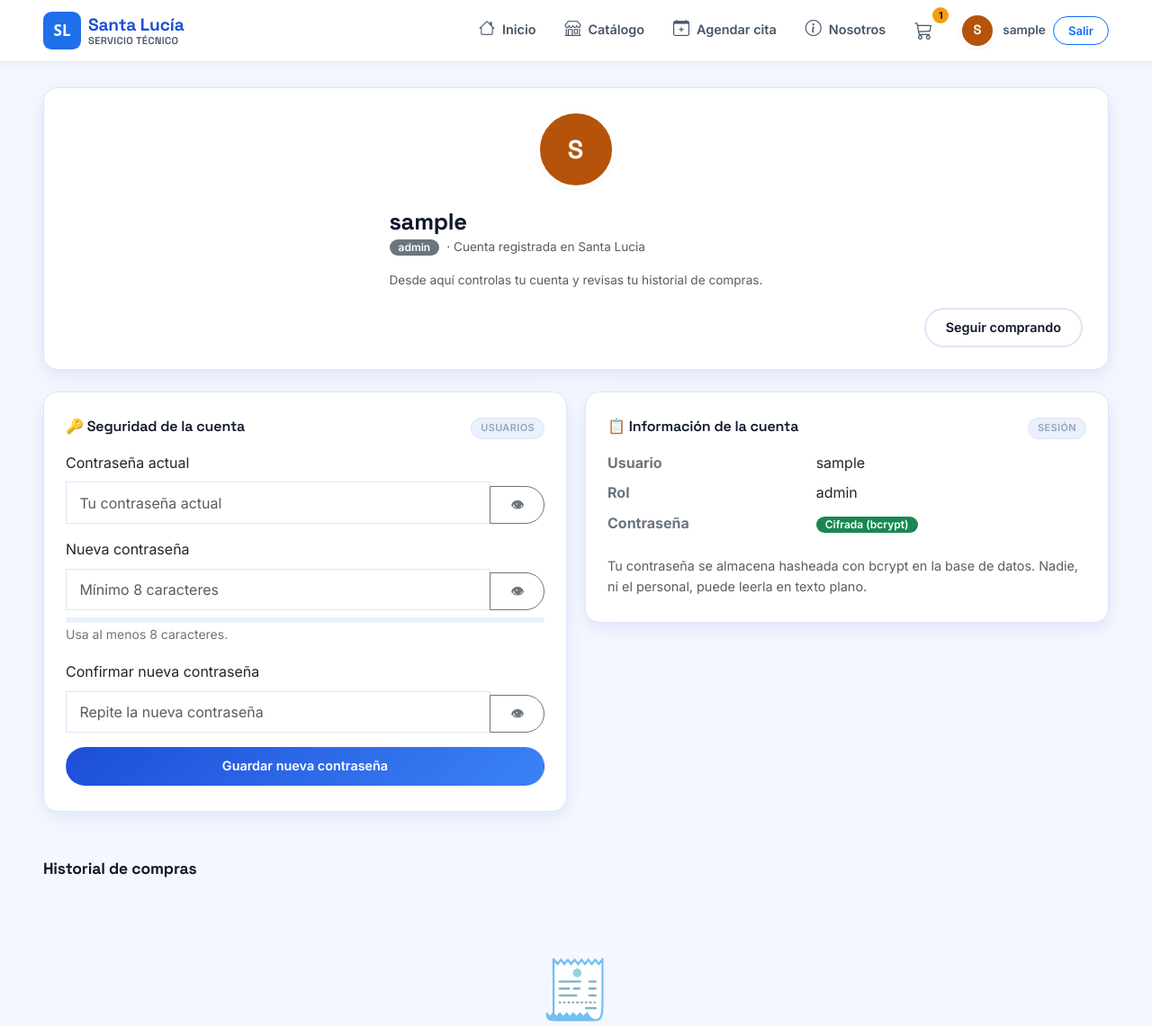
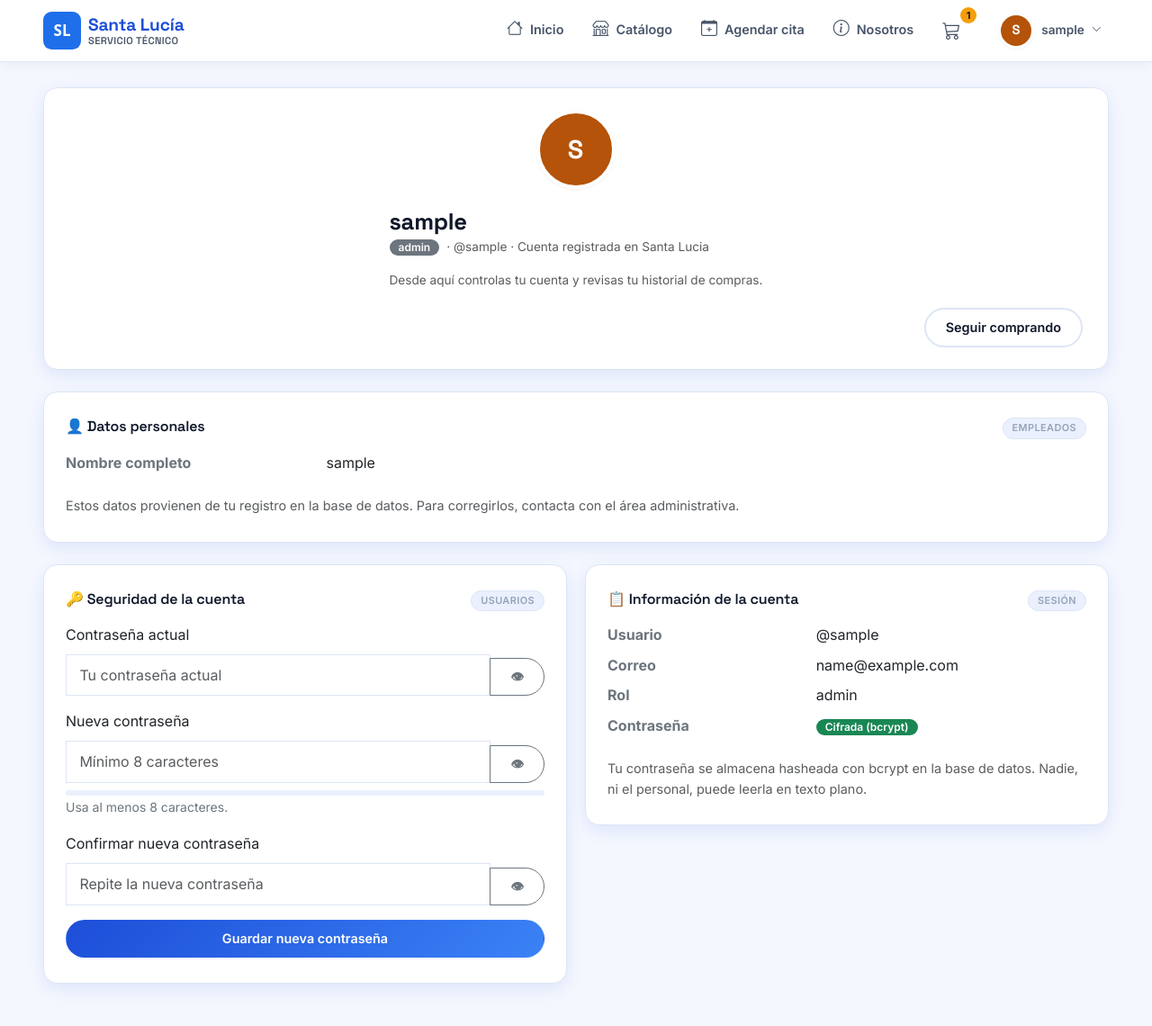
Before and after one commit to i2513702-cmyk/SantaLuciaGH, a Flask app: page /perfil in a window 1280 px wide. Shown: the top 1140 px of the page at 90% size. Run offline with Flask 3, Linux system fonts and the light colour scheme; the visitor is signed in with stand-in values (Sample User, id 1); some libraries are stand-ins or nearby versions.

Commit message:
Perfil de usuarios

```diff
--- a/app/__init__.py
+++ b/app/__init__.py
@@ -97,7 +97,7 @@ def create_app() -> Flask:
     def inject_globals():
         from flask import session
 
-        from app.decorators import ROLES_VENTAS, es_administrativo, map_rol, puede_comprar
+        from app.decorators import ROLES_DB, ROLES_VENTAS, es_administrativo, map_rol, puede_comprar
         from app.security import get_csrf
 
         rol = session.get("rol")
@@ -116,6 +116,7 @@ def create_app() -> Flask:
             "footer_bg": app.config["FOOTER_BG_PATH"],
             "rol": rol,
             "rol_panel": map_rol(rol),
+            "rol_label": ROLES_DB.get(rol or ""),
             "es_admin": es_administrativo(rol),
             "puede_comprar": puede_comprar(rol),
             "puede_ventas": rol in ROLES_VENTAS,
--- a/app/routes/main.py
+++ b/app/routes/main.py
@@ -236,6 +236,46 @@ def perfil():
     sin_compra = es_no_comprador(session.get("rol"))
     compras = []
 
+    # --- Datos personales desde la BD (tabla usuarios + clientes/empleados) ---
+    from app.services import rest_auth_service
+
+    perfil_db = {}
+    try:
+        perfil_db = rest_auth_service.obtener_perfil(usuario_id)
+    except Exception:  # noqa: BLE001
+        perfil_db = {}
+
+    if perfil_db.get("cliente_id") and (perfil_db.get("clientes") or not perfil_db.get("empleado_id")):
+        persona = perfil_db.get("clientes") or {}
+        origen_persona = "clientes"
+    elif perfil_db.get("empleado_id"):
+        persona = perfil_db.get("empleados") or {}
+        origen_persona = "empleados"
+    elif perfil_db.get("rol") == "CLIENTE":
+        persona = perfil_db.get("clientes") or {}
+        origen_persona = "clientes"
+    else:
+        persona = perfil_db.get("empleados") or {}
+        origen_persona = "empleados"
+
+    nombres = (persona.get("nombres") or "").strip()
+    apellidos = (persona.get("apellidos") or "").strip()
+    nombre_completo = " ".join(p for p in (nombres, apellidos) if p) or usuario_nombre
+
+    tipo_doc = rest_auth_service.nombre_tipo_documento(persona.get("tipo_documento_id"))
+    numero_doc = (persona.get("numero_documento") or "").strip()
+    documento = f"{tipo_doc} {numero_doc}".strip() if numero_doc else ""
+
+    ultimo_acceso = (perfil_db.get("ultimo_acceso") or "").replace("T", " ")[:16]
+
+    datos_personales = [
+        ("Nombre completo", nombre_completo),
+        ("Documento", documento),
+        ("Correo", persona.get("correo") or perfil_db.get("correo")),
+        ("Teléfono", persona.get("telefono")),
+        ("Cargo", persona.get("cargo")),
+    ]
+
     if not sin_compra:
         try:
             resp = (
@@ -290,7 +330,12 @@ def perfil():
     return render_template(
         "perfil.html",
         usuario_nombre=usuario_nombre,
+        nombre_completo=nombre_completo,
         rol_label=ROLES_DB.get(session.get("rol") or "") or (session.get("rol") or ""),
+        datos_personales=datos_personales,
+        origen_persona=origen_persona,
+        correo=perfil_db.get("correo") or session.get("correo"),
+        ultimo_acceso=ultimo_acceso,
         compras=compras,
         mostrar_historial=not sin_compra,
     )
--- a/app/static/css/theme.css
+++ b/app/static/css/theme.css
@@ -23,6 +23,35 @@ main.container { padding-top: 28px; padding-bottom: 40px; }
 .sl-nav .nav-link.active { color: #fff; background: var(--primary); box-shadow: 0 4px 12px rgba(29,78,216,.3); }
 .sl-nav .nav-cart .badge { position: absolute; top: -2px; right: -4px; background: var(--accent); color: #0f172a; font-size: .68rem; }
 .sl-nav .nav-user-name { font-size: .85rem; font-weight: 600; color: var(--text-secondary); }
+
+/* Menú de usuario (desplegable del avatar/nombre) */
+.sl-nav .nav-user { margin-left: 8px; }
+.sl-nav .nav-user-toggle {
+    display: flex; align-items: center; gap: 8px;
+    background: transparent; border: 0; padding: 4px 8px 4px 4px;
+    border-radius: 999px; cursor: pointer; transition: background .2s;
+}
+.sl-nav .nav-user-toggle:hover { background: var(--surface-alt); }
+.sl-nav .nav-user-toggle::after { display: none; } /* quita la flecha nativa de Bootstrap */
+.sl-nav .nav-user-caret { font-size: .7rem; color: var(--text-secondary); transition: transform .2s; }
+.sl-nav .nav-user-toggle.show .nav-user-caret { transform: rotate(180deg); }
+
+.nav-user-menu {
+    min-width: 250px; padding: 8px; margin-top: 10px;
+    border: 1px solid var(--border); border-radius: var(--radius-sm);
+    box-shadow: var(--shadow-lg);
+}
+.nav-user-menu-head { display: flex; align-items: center; gap: 10px; padding: 8px 10px 10px; }
+.nav-user-menu-id { display: flex; flex-direction: column; min-width: 0; }
+.nav-user-menu-name { font-weight: 700; line-height: 1.15; white-space: nowrap; overflow: hidden; text-overflow: ellipsis; }
+.nav-user-menu-role { font-size: .78rem; color: var(--text-secondary); }
+.nav-user-menu .dropdown-item {
+    display: flex; align-items: center; gap: 10px;
+    border-radius: 10px; padding: 9px 10px; font-weight: 500;
+}
+.nav-user-menu .dropdown-item:hover { background: var(--surface-alt); color: var(--primary); }
+.nav-user-menu .nav-user-logout { color: #dc2626; }
+.nav-user-menu .nav-user-logout:hover { background: #fee2e2; color: #b91c1c; }
 .icono-img { object-fit: contain; display: inline-block; }
 @media (min-width: 992px) { .sl-nav .offcanvas-body { display: flex; flex-grow: 1; } }
 
--- a/app/templates/base.html
+++ b/app/templates/base.html
@@ -69,9 +69,40 @@
                     <div class="d-flex align-items-center gap-2 ms-lg-3 mt-3 mt-lg-0">
                         {% if rol %}
                             {% from "partials/avatar.html" import avatar %}
-                            {{ avatar(nombre, size='md') }}
-                            <a class="nav-user-name text-decoration-none" href="{{ url_for('main.perfil') }}">{{ nombre }}</a>
-                            <a class="btn btn-sm btn-outline-primary rounded-pill px-3" href="{{ url_for('auth.logout') }}">Salir</a>
+                            <div class="dropdown nav-user">
+                                <button class="nav-user-toggle" type="button" id="menuUsuario"
+                                        data-bs-toggle="dropdown" data-bs-display="static" aria-expanded="false">
+                                    {{ avatar(nombre, size='md') }}
+                                    <span class="nav-user-name d-none d-sm-inline">{{ nombre }}</span>
+                                    <i class="bi bi-chevron-down nav-user-caret"></i>
+                                </button>
+                                <ul class="dropdown-menu dropdown-menu-end nav-user-menu" aria-labelledby="menuUsuario">
+                                    <li class="nav-user-menu-head">
+                                        {{ avatar(nombre, size='md') }}
+                                        <span class="nav-user-menu-id">
+                                            <span class="nav-user-menu-name">{{ nombre }}</span>
+                                            <span class="nav-user-menu-role">{{ rol_label or rol }}</span>
+                                        </span>
+                                    </li>
+                                    <li><hr class="dropdown-divider"></li>
+                                    <li>
+                                        <a class="dropdown-item" href="{{ url_for('main.perfil') }}">
+                                            {{ icono('perfil', 'person', 16) }}<span>Mi perfil</span>
+                                        </a>
+                                    </li>
+                                    <li>
+                                        <a class="dropdown-item" href="{{ url_for('auth.cambiar_clave') }}">
+                                            {{ icono('seguridad', 'shield-lock', 16) }}<span>Cambiar contraseña</span>
+                                        </a>
+                                    </li>
+                                    <li><hr class="dropdown-divider"></li>
+                                    <li>
+                                        <a class="dropdown-item nav-user-logout" href="{{ url_for('auth.logout') }}">
+                                            {{ icono('salir', 'box-arrow-right', 16) }}<span>Cerrar sesión</span>
+                                        </a>
+                                    </li>
+                                </ul>
+                            </div>
                         {% else %}
                             <a class="btn btn-sm btn-primary rounded-pill px-4" href="{{ url_for('auth.login') }}">Iniciar sesión</a>
                         {% endif %}
--- a/app/templates/perfil.html
+++ b/app/templates/perfil.html
@@ -6,12 +6,12 @@
 {% from "partials/avatar.html" import avatar %}
 
 <section class="card profile-head">
-    {{ avatar(usuario_nombre, size='xl') }}
+    {{ avatar(nombre_completo or usuario_nombre, size='xl') }}
     <div class="profile-id">
-        <h1>{{ usuario_nombre }}</h1>
+        <h1>{{ nombre_completo or usuario_nombre }}</h1>
         <p class="profile-role">
             <span class="badge text-bg-secondary">{{ rol_label or 'Usuario' }}</span>
-            <span class="text-muted">· Cuenta registrada en {{ app_name }}</span>
+            <span class="text-muted">· @{{ usuario_nombre }} · Cuenta registrada en {{ app_name }}</span>
         </p>
         <p class="text-muted text-sm mb-0">
             {% if mostrar_historial %}
@@ -29,6 +29,26 @@
         {% endif %}
     </div>
 </section>
+
+<!-- ================= Datos personales ================= -->
+<div class="card dash-card mb-4">
+    <div class="dash-card-head">
+        <h3>👤 Datos personales</h3>
+        <span class="src-badge">{{ origen_persona }}</span>
+    </div>
+    <dl class="row mb-0">
+        {% for etiqueta, valor in datos_personales %}
+            {% if valor %}
+            <dt class="col-sm-4 col-lg-3 text-secondary">{{ etiqueta }}</dt>
+            <dd class="col-sm-8 col-lg-9">{{ valor }}</dd>
+            {% endif %}
+        {% endfor %}
+    </dl>
+    <p class="text-muted text-sm mt-3 mb-0">
+        Estos datos provienen de tu registro en la base de datos. Para corregirlos,
+        contacta con el área administrativa.
+    </p>
+</div>
 
 <!-- ================= Seguridad: cambiar contraseña ================= -->
 <div class="dash-row">
@@ -79,9 +99,15 @@
             </div>
             <dl class="row mb-0">
                 <dt class="col-5 text-secondary">Usuario</dt>
-                <dd class="col-7">{{ usuario_nombre }}</dd>
+                <dd class="col-7">@{{ usuario_nombre }}</dd>
+                <dt class="col-5 text-secondary">Correo</dt>
+                <dd class="col-7">{{ correo or '—' }}</dd>
                 <dt class="col-5 text-secondary">Rol</dt>
                 <dd class="col-7">{{ rol_label or '—' }}</dd>
+                {% if ultimo_acceso %}
+                <dt class="col-5 text-secondary">Último acceso</dt>
+                <dd class="col-7">{{ ultimo_acceso }}</dd>
+                {% endif %}
                 <dt class="col-5 text-secondary">Contraseña</dt>
                 <dd class="col-7"><span class="badge text-bg-success">Cifrada (bcrypt)</span></dd>
             </dl>
```
Also changed, not shown: app/services/rest_auth_service.py (+52 -0 lines).
